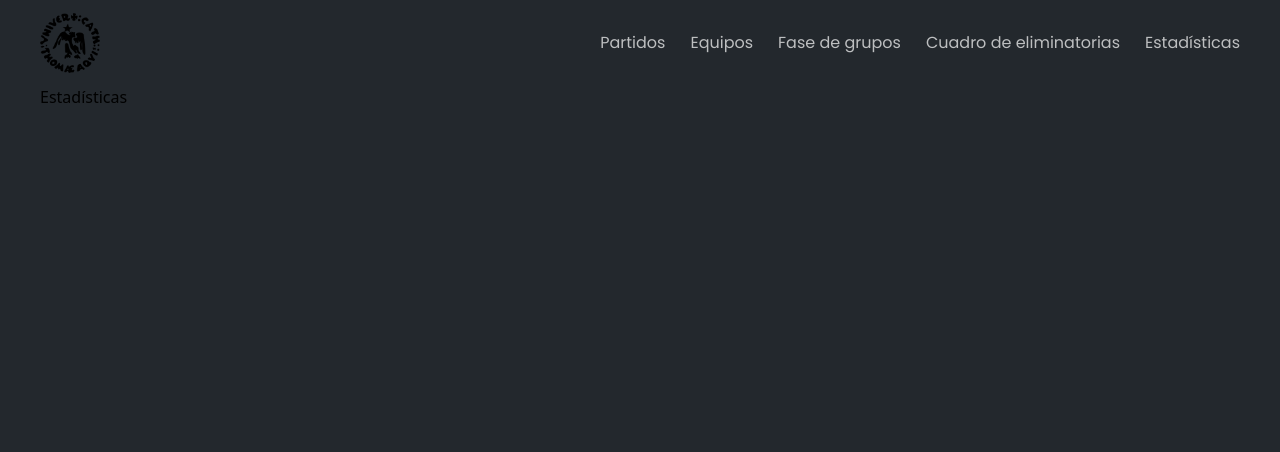
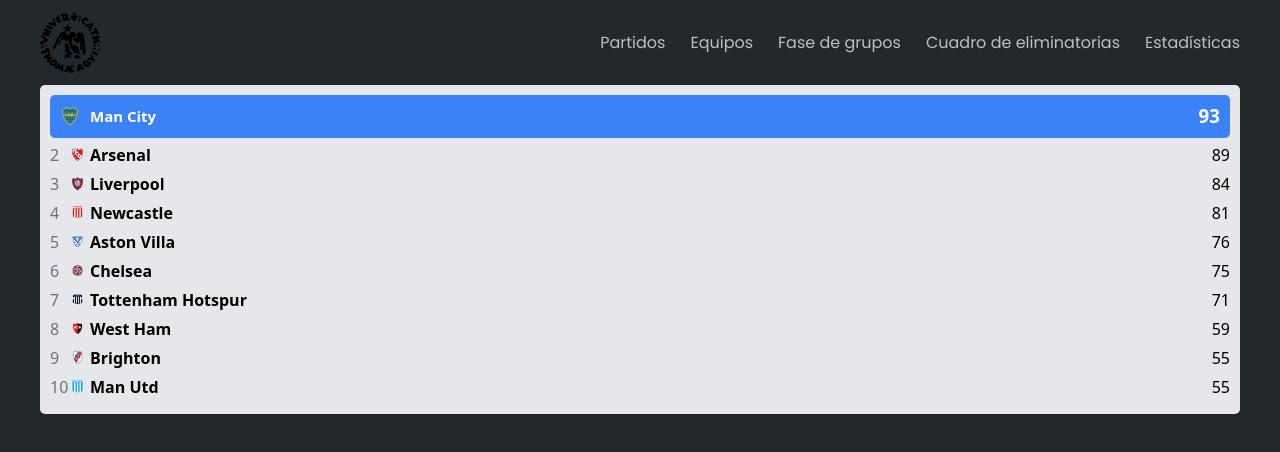
Before and after one commit to Manugarciaa/Copa-UNSTA, a React (Vite) app: page /masculino/estadisticas in a window 1280 px wide. Shown: the top 452 px of the page. Built offline with nearby package versions, Linux system fonts and the light colour scheme; the HTML template or start-up script is replaced by a standard one.

Commit message:
Traer datos para "Equipos"

```diff
--- a/package.json
+++ b/package.json
@@ -11,6 +11,7 @@
   },
   "dependencies": {
     "@radix-ui/react-icons": "^1.3.0",
+    "axios": "^1.7.2",
     "react": "^18.2.0",
     "react-dom": "^18.2.0",
     "react-router-dom": "^6.22.3",
--- a/src/App.jsx
+++ b/src/App.jsx
@@ -7,7 +7,7 @@
 import Home from "./pages/Home";
 import EncabezadoTorneo from "./components/EncabezadoTorneo";
 import Equipos from "./pages/Equipos";
-import EquipoA1 from "./pages/equipos/EquipoA1";
+import DX1 from "./pages/equipos/DX1";
 import EquipoA2 from "./pages/equipos/EquipoA2";
 import EquipoA3 from "./pages/equipos/EquipoA3";
 import EquipoA4 from "./pages/equipos/EquipoA4";
@@ -53,7 +53,7 @@
               <Route path="/" element={<> <Header /> <Home /> <Footer /> </>} />
               <Route path="/masculino/partidos" element={<> <EncabezadoTorneo /> <Partidos /> </>} />
               <Route path="/masculino/equipos" element={<> <EncabezadoTorneo /> <Equipos /> </>} />
-              <Route path="/masculino/equipos/equipo_A1" element={<> <EquipoA1 /> </>} />
+              <Route path="/masculino/equipos/DX1" element={<> <DX1 /> </>} />
               <Route path="/masculino/equipos/equipo_A2" element={<> <EquipoA2 /> </>} />
               <Route path="/masculino/equipos/equipo_A3" element={<> <EquipoA3 /> </>} />
               <Route path="/masculino/equipos/equipo_A4" element={<> <EquipoA4 /> </>} />
--- a/src/pages/Equipos.jsx
+++ b/src/pages/Equipos.jsx
@@ -8,7 +8,7 @@
 
 import { EffectCoverflow, Pagination, Navigation } from 'swiper/modules';
 
-import equipo_A1 from '../assets/images/equipo_A1.png';
+import DX1 from '../assets/images/equipo_A1.png';
 import equipo_A2 from '../assets/images/equipo_A2.png';
 import equipo_A3 from '../assets/images/equipo_A3.png';
 import equipo_A4 from '../assets/images/equipo_A4.png';
@@ -60,7 +60,7 @@
       >
         {/* Equipo A1 */}
         <SwiperSlide>
-          <img src={equipo_A1} alt="slide_image" onClick={() => handleImageClick('/masculino/equipos/equipo_A1')}/>
+          <img src={DX1} alt="slide_image" onClick={() => handleImageClick('/masculino/equipos/DX1')}/>
         </SwiperSlide>
 
         {/* Equipo A2 */}
--- a/src/pages/Estadisticas.jsx
+++ b/src/pages/Estadisticas.jsx
@@ -1,8 +1,53 @@
 import React from 'react';
+
+import equipo_A1 from '../assets/images/equipo_A1.png'
+import equipo_A2 from '../assets/images/equipo_A2.png'
+import equipo_A3 from '../assets/images/equipo_A3.png'
+import equipo_A4 from '../assets/images/equipo_A4.png'
+import equipo_A5 from '../assets/images/equipo_A5.png'
+import equipo_A6 from '../assets/images/equipo_A6.png'
+import equipo_A7 from '../assets/images/equipo_A7.png'
+import equipo_A8 from '../assets/images/equipo_A8.png'
+import equipo_B1 from '../assets/images/equipo_B1.png'
+import equipo_B2 from '../assets/images/equipo_B2.png'
+
 const Estadisticas = () => {
+  const equipos = [
+    { nombre: 'Man City', goles: 93, escudo: equipo_A1 },
+    { nombre: 'Arsenal', goles: 89, escudo: equipo_A2 },
+    { nombre: 'Liverpool', goles: 84, escudo: equipo_A3 },
+    { nombre: 'Newcastle', goles: 81, escudo: equipo_A4 },
+    { nombre: 'Aston Villa', goles: 76, escudo: equipo_A5 },
+    { nombre: 'Chelsea', goles: 75, escudo: equipo_A6 },
+    { nombre: 'Tottenham Hotspur', goles: 71, escudo: equipo_A7 },
+    { nombre: 'West Ham', goles: 59, escudo: equipo_A8 },
+    { nombre: 'Brighton', goles: 55, escudo: equipo_B1 },
+    { nombre: 'Man Utd', goles: 55, escudo: equipo_B2 },
+  ];
+
   return (
-    <div>Estadísticas</div>
-  )
-}
+    <div className="flex flex-col bg-gray-200 rounded-lg p-4">
+      <div className="flex items-center bg-blue-500 text-white p-4 rounded-lg mb-2">
+        <div className="w-8 h-8 mr-4">
+          <img src={equipos[0].escudo} alt={equipos[0].nombre} className="w-full h-full object-contain" />
+        </div>
+        <div className="flex-1 font-bold text-2xl">{equipos[0].nombre}</div>
+        <div className="w-12 text-right font-bold text-3xl">{equipos[0].goles}</div>
+      </div>
+      {equipos.slice(1).map((equipo, index) => (
+        <div key={index} className="flex justify-between items-center mb-2">
+          <div className="flex items-center">
+            <div className="w-6 text-gray-500 mr-2">{index + 2}</div>
+            <div className="w-6 h-6 mr-2">
+              <img src={equipo.escudo} alt={equipo.nombre} className="w-full h-full object-contain" />
+            </div>
+            <div className="font-bold">{equipo.nombre}</div>
+          </div>
+          <div className="w-12 text-right">{equipo.goles}</div>
+        </div>
+      ))}
+    </div>
+  );
+};
 
 export default Estadisticas;
--- /dev/null
+++ b/src/pages/equipos/DX1.jsx
@@ -0,0 +1,72 @@
+import React, { useEffect, useState } from 'react';
+import axios from 'axios';
+import DX1_logo from '../../assets/images/equipo_A1.png';
+
+const DX1 = () => {
+  const [data, setData] = useState([]);
+  const [isLoading, setIsLoading] = useState(true);
+  const [jugadores, setJugadores] = useState({});
+
+  useEffect(() => {
+    const fetchData = async () => {
+      try {
+        const response = await axios.get('https://sheet.best/api/sheets/ce4f122f-b450-41fc-8e30-f21eebada6c1');
+        setData(response.data);
+        console.log(response.data);
+      } catch (error) {
+        console.error('Error fetching data:', error);
+      } finally {
+        setIsLoading(false);
+      }
+    };
+
+    fetchData();
+  }, []);
+
+  useEffect(() => {
+    const filtrarPorId = (id) => {
+      return data.filter(item => item.ID === id);
+    };
+
+    const datosFiltrados = filtrarPorId('DX1');
+
+    // Crear un objeto con los jugadores
+    const jugadoresObj = {};
+    datosFiltrados.forEach((item, index) => {
+      jugadoresObj[`jugador${index + 1}_nombre`] = item.Nombre;
+      jugadoresObj[`jugador${index + 1}_apellido`] = item.Apellido;
+      jugadoresObj[`jugador${index + 1}_carrera`] = item.Carrera;
+    });
+
+    setJugadores(jugadoresObj);
+  }, [data]);
+
+  return (
+    <div className="flex flex-col items-center">
+      <h1 className="text-4xl font-bold mb-5 text-center">Dominio X+1</h1>
+      <div className="flex items-start">
+        <img src={DX1_logo} alt="Escudo" className="w-32 h-32 mr-5" /> {/* Cambia esta ruta según la ubicación de tu imagen */}
+        <div>
+          {Object.keys(jugadores).map((key, index) => {
+            if (key.includes('_nombre')) {
+              const jugadorIndex = key.split('_')[0].replace('jugador', '');
+              return (
+                <div key={index} className="mb-4">
+                  <div className="text-xl font-bold">
+                    {jugadores[`jugador${jugadorIndex}_nombre`]} {jugadores[`jugador${jugadorIndex}_apellido`]}
+                  </div>
+                  <div className="text-sm text-gray-600">
+                    {jugadores[`jugador${jugadorIndex}_carrera`]}
+                  </div>
+                </div>
+              );
+            }
+            return null;
+          })}
+        </div>
+      </div>
+    </div>
+  );
+};
+
+export default DX1;
--- a/src/pages/equipos/EquipoA1.jsx
+++ /dev/null
@@ -1,9 +0,0 @@
-import React from 'react'
-
-const EquipoA1 = () => {
-  return (
-    <div>Equipo A1</div>
-  )
-}
-
-export default EquipoA1;
```
Also changed, not shown: 1 other file (tests, documents, lock files or other folders).
